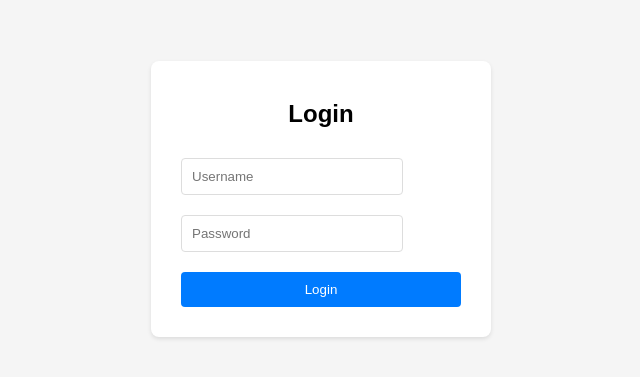
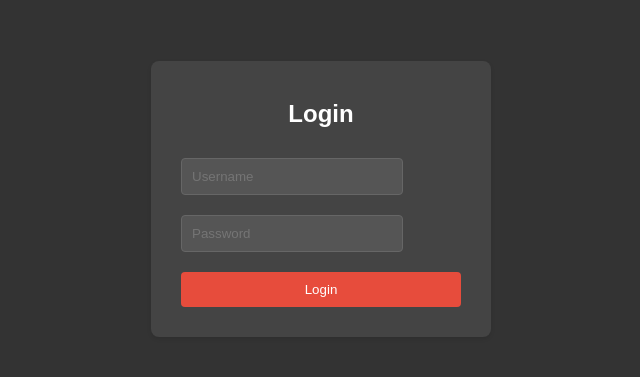
Before and after one commit to ChisAndreiCalin/Licenta-Chatbot, a React (Create React App) app: page /login in a window 1280 px wide. Shown: the part 251-628 px from the top of the page, without its empty margins (319-959 px from the left). Built offline with nearby package versions, Linux system fonts and the light colour scheme.

Commit message:
all done possible features to add are doctor managing appointment system

```diff
--- a/src/index.css
+++ b/src/index.css
@@ -5,6 +5,10 @@ body {
     sans-serif;
   -webkit-font-smoothing: antialiased;
   -moz-osx-font-smoothing: grayscale;
+  padding: 0;
+  height: 100%;
+  background-color: #333; /* Dark background */
+  color: white; /* White text */
 }
 
 code {
--- a/src/pages/Chat.css
+++ b/src/pages/Chat.css
@@ -5,9 +5,11 @@
     width: 100%;
     max-width: 600px;
     margin: auto;
-    border: 1px solid #ccc;
+    border: 1px solid #555; /* Dark border */
     border-radius: 10px;
     overflow: hidden;
+    background-color: #333; /* Dark background */
+    color: white; /* White text */
 }
 
 .chat-box {
@@ -23,6 +25,7 @@
     margin: 5px 0;
     border-radius: 10px;
     max-width: 80%;
+    color: white; /* White text */
 }
 
 .chat-message.user {
@@ -33,35 +36,37 @@
 
 .chat-message.bot {
     align-self: flex-start;
-    background-color: #f1f1f1;
-    color: #333;
+    background-color: #444; /* Slightly lighter dark background */
 }
 
 .chat-input-container {
     display: flex;
     padding: 10px;
-    border-top: 1px solid #ccc;
+    border-top: 1px solid #555; /* Dark border */
+    background-color: #333; /* Match container background */
 }
 
 .chat-input {
     flex: 1;
     padding: 10px;
-    border: 1px solid #ccc;
+    border: 1px solid #666; /* Dark border */
     border-radius: 10px;
     margin-right: 10px;
+    background-color: #555; /* Dark input background */
+    color: white; /* White text */
 }
 
 .chat-send-button {
     padding: 10px 20px;
     border: none;
     border-radius: 10px;
-    background-color: #e74c3c; /* Red */
+    background-color: #e74c3c; /* Red button */
     color: white;
     cursor: pointer;
 }
 
 .chat-send-button:hover {
-    background-color: #c0392b; /* Darker red */
+    background-color: #c0392b; /* Darker red on hover */
 }
 
 .typing-indicator {
--- a/src/pages/Login.css
+++ b/src/pages/Login.css
@@ -1,16 +1,14 @@
-/* src/pages/Login.css */
-
 .login-container {
     display: flex;
     flex-direction: column;
     align-items: center;
     justify-content: center;
     height: 100vh;
-    background-color: #f5f5f5;
+    background-color: #333; /* Dark background */
 }
 
 .login-form {
-    background: #fff;
+    background: #444; /* Slightly lighter dark background */
     padding: 20px;
     border-radius: 8px;
     box-shadow: 0 2px 4px rgba(0, 0, 0, 0.1);
@@ -22,19 +20,25 @@
 .login-form input {
     margin-bottom: 10px;
     padding: 10px;
-    border: 1px solid #ddd;
+    border: 1px solid #666; /* Dark border */
     border-radius: 4px;
+    background-color: #555; /* Dark input background */
+    color: white; /* White text */
 }
 
 .login-form button {
     padding: 10px;
     border: none;
     border-radius: 4px;
-    background: #007bff;
-    color: #fff;
+    background: #e74c3c; /* Red button */
+    color: white;
     cursor: pointer;
 }
 
 .login-form button:hover {
-    background: #0056b3;
+    background: #c0392b; /* Darker red on hover */
 }
+
+.error-message {
+    color: red; /* Red error message */
+}
--- a/src/pages/MistakeReview.css
+++ b/src/pages/MistakeReview.css
@@ -2,18 +2,31 @@
     padding: 20px;
     max-width: 600px;
     margin: auto;
+    background-color: #333; /* Dark background */
+    color: white; /* White text */
 }
 
 .mistake {
-    border: 1px solid #ccc;
+    border: 1px solid #555; /* Dark border */
     padding: 10px;
     margin-bottom: 10px;
-}
-
-.error-message {
-    color: red;
+    background-color: #444; /* Slightly lighter dark background */
 }
 
 button {
     margin-right: 5px;
+    padding: 10px;
+    border: none;
+    border-radius: 4px;
+    background: #e74c3c; /* Red button */
+    color: white;
+    cursor: pointer;
 }
+
+button:hover {
+    background: #c0392b; /* Darker red on hover */
+}
+
+.error-message {
+    color: red; /* Red error message */
+}
--- a/src/pages/Register.css
+++ b/src/pages/Register.css
@@ -1,40 +1,44 @@
-/* src/pages/Login.css */
-
-.login-container {
+.register-container {
     display: flex;
     flex-direction: column;
     align-items: center;
     justify-content: center;
     height: 100vh;
-    background-color: #f5f5f5;
+    background-color: #333; /* Dark background */
 }
 
-.login-form {
-    background: #fff;
+.register-form {
+    background: #444; /* Slightly lighter dark background */
     padding: 20px;
     border-radius: 8px;
     box-shadow: 0 2px 4px rgba(0, 0, 0, 0.1);
-    width: 300px;
+    width: 400px;
     display: flex;
     flex-direction: column;
 }
 
-.login-form input {
+.register-form input {
     margin-bottom: 10px;
     padding: 10px;
-    border: 1px solid #ddd;
+    border: 1px solid #666; /* Dark border */
     border-radius: 4px;
+    background-color: #555; /* Dark input background */
+    color: white; /* White text */
 }
 
-.login-form button {
+.register-form button {
     padding: 10px;
     border: none;
     border-radius: 4px;
-    background: #007bff;
-    color: #fff;
+    background: #e74c3c; /* Red button */
+    color: white;
     cursor: pointer;
 }
 
-.login-form button:hover {
-    background: #0056b3;
+.register-form button:hover {
+    background: #c0392b; /* Darker red on hover */
 }
+
+.error-message {
+    color: red; /* Red error message */
+}
```
Also changed, not shown: src/pages/Home.css (+5 -4 lines).
